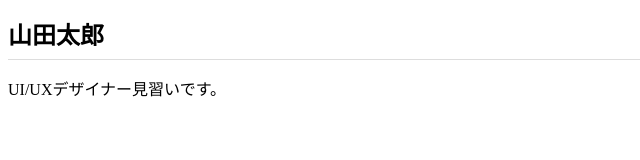
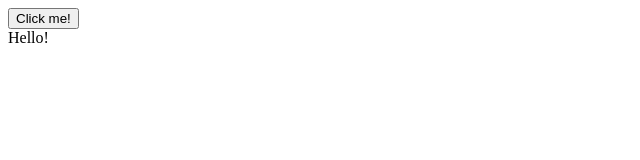
Before and after one commit to maetoy/.install.github.io, a plain HTML site: page index.html in a window 1280 px wide. Shown: the whole page, without its empty margins (0-640 px from the left). Drawn offline with Linux system fonts and the light colour scheme; files that its build step writes are made by us from their sources.

Commit message:
Add files via upload

```diff
--- a/index.html
+++ b/index.html
@@ -2,11 +2,13 @@
 <html lang="ja">
 <head>
   <meta charset="utf-8">
-    <title>山田太郎のポートフェリオサイト</title>
+  <title>My CSS Animation</title>
   <link rel="stylesheet" href="css/styles.css">
 </head>
 <body>
-    <h1>山田太郎</h1>
-    <p>UI/UXデザイナー見習いです。</p>
+  <button>Click me!</button>
+<div class="message">Hello!</div>
+
+ <script> </script>
 </body>
 </html>
```
Lines whose indentation alone changed are shown as unchanged.
